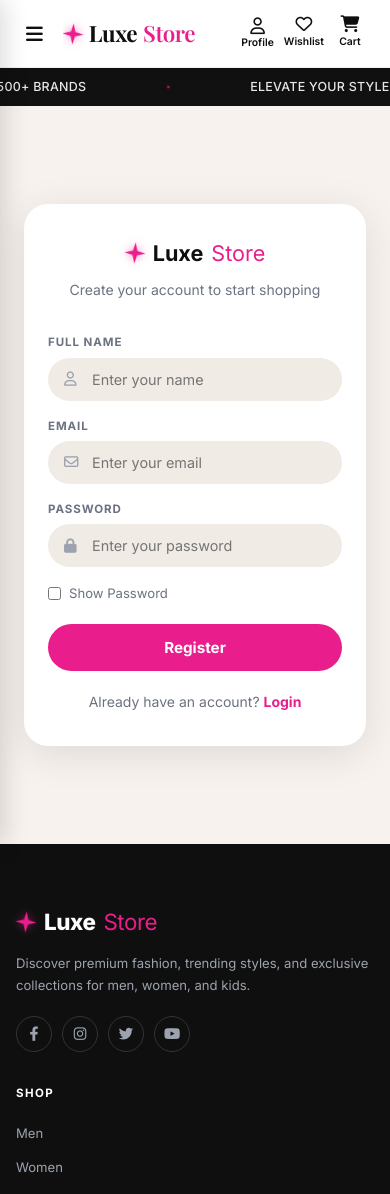
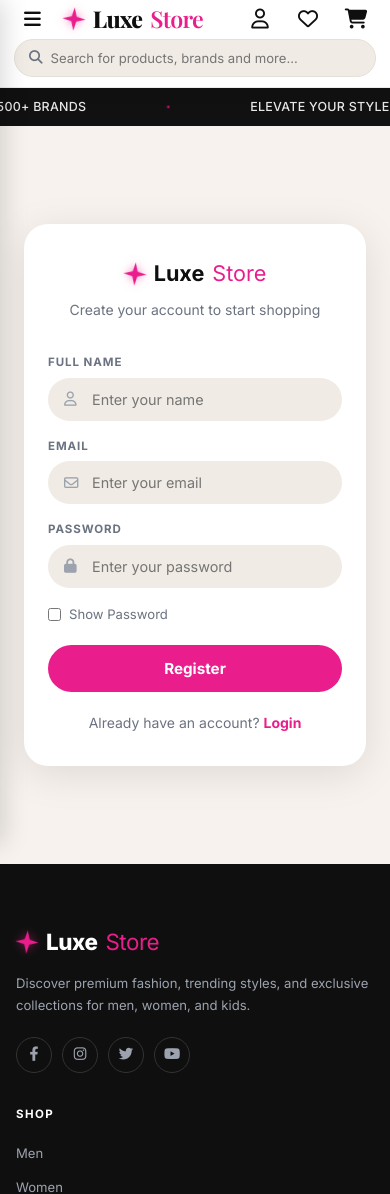
Before and after one commit to VemireddyBhavana/e-commerce, a Django app: page /accounts/register/ in a window 390 px wide. Shown: the top 1194 px of the page. Run offline with Django 5.2, Linux system fonts and the light colour scheme; data comes from the database, SQL or seed files in the repository; data that the repository does not hold is empty; some web fonts are replaced.

Commit message:
Adjust navbar alignment, category spacing, search pill input, and mobile responsiveness

```diff
--- a/public/css/main.css
+++ b/public/css/main.css
@@ -99,36 +99,69 @@ ul { list-style: none; }
 
 /* ─── Navbar ──────────────────────────────────────────── */
 .navbar {
-  background: rgba(255, 255, 255, 0.97);
-  backdrop-filter: blur(14px);
-  -webkit-backdrop-filter: blur(14px);
-  height: var(--nav-h);
+  background: rgba(255, 255, 255, 0.95);
+  backdrop-filter: blur(16px);
+  -webkit-backdrop-filter: blur(16px);
+  height: 72px;
   position: sticky;
   top: 0;
   z-index: 200;
-  border-bottom: 1px solid rgba(0, 0, 0, 0.06);
-  box-shadow: 0 2px 16px rgba(0, 0, 0, 0.05);
+  border-bottom: 1px solid rgba(0, 0, 0, 0.08);
+  box-shadow: 0 4px 20px rgba(0, 0, 0, 0.04);
   width: 100%;
 }
 .navbar .container {
-  max-width: 100%;
-  padding: 0 16px;
+  max-width: 1280px;
+  width: 100%;
+  padding: 0 24px;
   margin: 0 auto;
   box-sizing: border-box;
-}
+  height: 100%;
+}
+.nav-inner {
+  display: flex;
+  align-items: center;
+  justify-content: space-between;
+  height: 100%;
+  width: 100%;
+  gap: 16px;
+}
+
+/* Nav Left: Toggle + Logo */
+.nav-left {
+  display: flex;
+  align-items: center;
+  gap: 12px;
+  flex-shrink: 0;
+}
+.mobile-nav-toggle {
+  display: none;
+  font-size: 1.3rem;
+  color: var(--text);
+  padding: 8px;
+  cursor: pointer;
+  background: none;
+  border: none;
+  border-radius: var(--radius-sm);
+  transition: background var(--transition), color var(--transition);
+}
+.mobile-nav-toggle:hover {
+  background: var(--surface2);
+  color: var(--brand);
+}
+
 .nav-logo {
   display: inline-flex;
   align-items: center;
-  gap: 6px;
-  font-size: 1.4rem;
-  font-weight: 700;
-  color: var(--text);
-  letter-spacing: -.02em;
+  gap: 8px;
+  font-size: 1.45rem;
+  font-weight: 800;
+  color: var(--text);
+  letter-spacing: -.03em;
   flex-shrink: 0;
   text-decoration: none;
   font-family: 'Playfair Display', Georgia, serif;
   transition: opacity var(--transition);
-  margin-right: 12px;
 }
 @keyframes logoStarSparkle {
   0%, 100% {
@@ -145,8 +178,8 @@ ul { list-style: none; }
 .footer-logo-icon,
 .auth-logo-icon,
 .loader-logo-icon {
-  width: 20px;
-  height: 20px;
+  width: 22px;
+  height: 22px;
   display: inline-flex;
   align-items: center;
   justify-content: center;
@@ -185,117 +218,113 @@ ul { list-style: none; }
   font-weight: 400;
 }
 
-/* ─── Nav Inner: Full-Width Flex Row ─────────────────── */
-.nav-inner {
-  display: flex;
-  align-items: center;
-  justify-content: space-between;
-  height: 100%;
-  width: 100%;
+/* Category Links */
+.nav-links {
+  display: flex;
+  align-items: center;
   gap: 8px;
-}
-
-/* ─── Nav Left: Logo + Categories ────────────────────── */
-.nav-left {
-  display: flex;
-  align-items: center;
-  flex: 1;
-  min-width: 0;
-  overflow: hidden;
-}
-
-/* ─── Category Links ─────────────────────────────────── */
-.nav-links {
-  display: flex;
-  align-items: center;
-  gap: 1px;
   list-style: none;
   margin: 0;
   padding: 0;
-  flex-shrink: 1;
-  overflow-x: auto;
-  scrollbar-width: none;
-  -ms-overflow-style: none;
-}
-.nav-links::-webkit-scrollbar {
-  display: none;
+  flex-shrink: 0;
 }
 .nav-links li {
   display: inline-flex;
   align-items: center;
-  flex-shrink: 0;
 }
 .nav-links a {
-  padding: 3px 6px;
-  font-size: .65rem;
-  font-weight: 700;
-  color: var(--text);
-  letter-spacing: .01em;
+  padding: 6px 12px;
+  font-size: .8rem;
+  font-weight: 600;
+  color: var(--text);
+  letter-spacing: .04em;
   text-transform: uppercase;
   border-radius: var(--radius-full);
   transition: color .2s ease, background .2s ease;
   text-decoration: none;
   white-space: nowrap;
 }
-.nav-links a:hover { color: var(--brand); background: var(--brand-light); }
-
-/* ─── Search Bar (center, flexible width) ────────────── */
+.nav-links a:hover {
+  color: var(--brand);
+  background: var(--brand-light);
+}
+
+/* Nav Right Wrap (Search + Actions) */
+.nav-right-wrap {
+  display: flex;
+  align-items: center;
+  gap: 16px;
+  flex-shrink: 0;
+}
+
+/* Search Bar */
 .nav-search {
   display: flex;
   align-items: center;
   background: var(--surface2);
+  border: 1px solid var(--border);
   border-radius: var(--radius-full);
-  padding: 0 10px;
-  height: 34px;
-  gap: 6px;
-  width: 140px;
-  flex-shrink: 0;
-  margin: 0 4px;
-  transition: box-shadow .2s ease, background .2s ease, width .25s ease;
+  padding: 0 14px;
+  height: 40px;
+  width: 240px;
+  flex-shrink: 1;
+  transition: border-color .2s ease, box-shadow .2s ease, background .2s ease, width .25s ease;
+}
+.nav-search form {
+  display: flex;
+  align-items: center;
+  width: 100%;
+  gap: 8px;
+}
+.nav-search button {
+  background: none;
+  border: none;
+  padding: 0;
+  cursor: pointer;
+  color: var(--text-muted);
+  display: flex;
+  align-items: center;
+  justify-content: center;
+  transition: color .2s ease;
 }
 .nav-search:focus-within {
-  box-shadow: 0 0 0 2px var(--brand);
+  border-color: var(--brand);
+  box-shadow: 0 0 0 3px rgba(233, 30, 140, 0.15);
   background: #fff;
-  width: 190px;
-}
-.nav-search i { color: var(--text-light); font-size: .78rem; }
+  width: 300px;
+}
+.nav-search:focus-within button {
+  color: var(--brand);
+}
 .nav-search input {
   background: none;
   border: none;
-  font-size: .75rem;
+  font-size: .82rem;
   color: var(--text);
   width: 100%;
   outline: none;
 }
-.nav-search input::placeholder { color: var(--text-light); }
-
-/* ─── Action Icons (Profile, Wishlist, Cart) ──────────── */
+.nav-search input::placeholder {
+  color: var(--text-light);
+  font-size: .82rem;
+}
+
+/* Action Icons */
 .nav-actions {
   display: flex;
   align-items: center;
-  gap: 2px;
+  gap: 8px;
   flex-shrink: 0;
-  margin-left: auto;
-  padding-right: 4px;
-}
-.mobile-nav-toggle {
-  display: none;
-  font-size: 1.25rem;
-  color: var(--text);
-  padding: 8px;
-  cursor: pointer;
-  background: none;
-  border: none;
 }
 .nav-action-btn {
   display: inline-flex;
   flex-direction: column;
   align-items: center;
   justify-content: center;
-  gap: 1px;
-  padding: 4px 6px;
-  min-width: 42px;
-  font-size: .65rem;
+  gap: 2px;
+  padding: 6px 10px;
+  min-width: 46px;
+  font-size: .68rem;
   color: var(--text);
   font-weight: 600;
   border-radius: var(--radius-sm);
@@ -308,26 +337,132 @@ ul { list-style: none; }
   font-family: inherit;
   flex-shrink: 0;
 }
-.nav-action-btn:hover { color: var(--brand); background: var(--surface2); }
-.nav-action-btn i { font-size: 1.05rem; }
+.nav-action-btn:hover {
+  color: var(--brand);
+  background: var(--brand-light);
+}
+.nav-action-btn i {
+  font-size: 1.15rem;
+}
 .nav-action-btn .nav-badge {
   position: absolute;
-  top: 1px;
-  right: 2px;
+  top: 2px;
+  right: 4px;
   background: var(--brand);
   color: #fff;
   font-size: .6rem;
   font-weight: 800;
   border-radius: 99px;
-  min-width: 16px;
-  height: 16px;
+  min-width: 18px;
+  height: 18px;
   display: flex;
   align-items: center;
   justify-content: center;
   padding: 0 4px;
+  border: 2px solid #fff;
   box-shadow: 0 2px 6px rgba(233,30,140,.4);
 }
 .nav-badge-hidden { display: none !important; }
+
+/* Mobile Search Bar Component */
+.mobile-search-bar {
+  display: none;
+}
+
+/* Navbar Responsive Breakpoints */
+@media (max-width: 1100px) {
+  .nav-search {
+    width: 190px;
+  }
+  .nav-search:focus-within {
+    width: 230px;
+  }
+  .nav-links a {
+    padding: 5px 8px;
+    font-size: .75rem;
+  }
+}
+
+@media (max-width: 991px) {
+  .mobile-nav-toggle {
+    display: inline-flex;
+  }
+  .nav-links {
+    display: none;
+  }
+  .nav-search {
+    width: 170px;
+  }
+  .nav-search:focus-within {
+    width: 200px;
+  }
+}
+
+@media (max-width: 680px) {
+  .navbar {
+    height: auto;
+    background: rgba(255, 255, 255, 0.97);
+  }
+  .nav-inner {
+    height: 60px;
+  }
+  .navbar .container {
+    padding: 0 14px;
+  }
+  .nav-search {
+    display: none;
+  }
+  .mobile-search-bar {
+    display: block;
+    padding: 2px 14px 10px 14px;
+    background: rgba(255, 255, 255, 0.97);
+    width: 100%;
+    box-sizing: border-box;
+  }
+  .mobile-search-bar form {
+    display: flex;
+    align-items: center;
+    background: var(--surface2);
+    border-radius: var(--radius-full);
+    padding: 0 14px;
+    height: 38px;
+    gap: 8px;
+    border: 1px solid var(--border);
+    width: 100%;
+    box-sizing: border-box;
+  }
+  .mobile-search-bar button {
+    background: none;
+    border: none;
+    padding: 0;
+    color: var(--text-muted);
+    font-size: .85rem;
+    cursor: pointer;
+    display: flex;
+    align-items: center;
+  }
+  .mobile-search-bar input {
+    background: transparent !important;
+    border: none !important;
+    outline: none !important;
+    box-shadow: none !important;
+    font-size: .82rem;
+    flex: 1;
+    min-width: 0;
+    width: 100%;
+    color: var(--text);
+  }
+  .nav-action-btn span:not(.nav-badge) {
+    display: none;
+  }
+  .nav-action-btn {
+    min-width: 36px;
+    padding: 6px;
+  }
+  .nav-action-btn i {
+    font-size: 1.25rem;
+  }
+}
 
 /* Profile dropdown */
 .nav-profile-wrap {
--- a/templates/base.html
+++ b/templates/base.html
@@ -9,7 +9,7 @@
   <link href="https://fonts.googleapis.com/css2?family=Playfair+Display:ital,wght@0,600;0,700;0,800;1,400;1,600;1,700&family=Inter:wght@300;400;500;600;700;800;900&display=swap" rel="stylesheet"/>
   <link rel="stylesheet" href="https://cdnjs.cloudflare.com/ajax/libs/font-awesome/6.4.0/css/all.min.css"/>
   {% load static %}
-  <link rel="stylesheet" href="{% static 'css/main.css' %}?v=5"/>
+  <link rel="stylesheet" href="{% static 'css/main.css' %}?v=6"/>
   <script>
     function toggleMobileMenu() {
       const drawer = document.getElementById('mobileMenuDrawer');
@@ -43,14 +43,11 @@
 <!-- ── Navbar (Topmost) ───────────────────────────────── -->
 <header class="navbar" id="navbar">
   <div class="container nav-inner">
-    <!-- Mobile Menu Toggle -->
+    <!-- Nav Left: Mobile Menu Toggle + Logo -->
+    <div class="nav-left">
       <button class="mobile-nav-toggle" id="mobileNavToggle" onclick="var d=document.getElementById('mobileMenuDrawer'),o=document.getElementById('mobileMenuOverlay');if(d&&o){d.classList.toggle('open');o.classList.toggle('open');}" aria-label="Toggle mobile menu">
         <i class="fas fa-bars"></i>
       </button>
-
-    <!-- Nav Left: Logo + Categories -->
-    <div class="nav-left">
-      <!-- Logo -->
       <a href="/" class="nav-logo" id="navLogo">
         <span class="nav-logo-icon logo-icon">
           <svg viewBox="0 0 24 24" fill="none" xmlns="http://www.w3.org/2000/svg">
@@ -59,8 +56,9 @@
         </span>
         Luxe<span class="nav-logo-text-accent">Store</span>
       </a>
+    </div>
 
-      <!-- Desktop Category Links -->
+    <!-- Nav Center: Category Links -->
     <ul class="nav-links">
       {% for cat in all_categories|slice:":6" %}
       <li><a href="/products/?category={{ cat.slug }}" onclick="handleNavCategoryClick(event, '{{ cat.slug }}')" id="nav-{{ cat.slug }}">{{ cat.name }}</a></li>
@@ -74,19 +72,18 @@
       <li><a href="/products/?category=genz">GENZ</a></li>
       {% endfor %}
     </ul>
-    </div>
 
-    <!-- Search -->
+    <!-- Nav Right: Search + Action Icons -->
+    <div class="nav-right-wrap">
       <div class="nav-search">
-      <form action="/products/" method="GET" style="flex:1;display:flex;align-items:center;gap:10px;" id="navSearchForm">
-        <button type="submit" style="background:none;border:none;padding:0;cursor:pointer;color:var(--text-light);" aria-label="Submit search" id="navSearchSubmit">
+        <form action="/products/" method="GET" id="navSearchForm">
+          <button type="submit" aria-label="Submit search" id="navSearchSubmit">
             <i class="fas fa-search"></i>
           </button>
-        <input type="text" name="q" placeholder="Search for products, brands and more" id="desktopSearch" value="{{ search_query|default:'' }}" style="flex:1;"/>
+          <input type="text" name="q" placeholder="Search products, brands..." id="desktopSearch" value="{{ search_query|default:'' }}"/>
         </form>
       </div>
 
-    <!-- Action Icons -->
       <div class="nav-actions">
         <!-- Profile Dropdown -->
         <div class="nav-profile-wrap">
@@ -124,6 +121,17 @@
           <span class="nav-badge nav-badge-hidden" id="cartBadge">0</span>
         </a>
       </div>
+    </div>
+  </div>
+
+  <!-- Mobile Search Bar (Visible on mobile screens < 680px) -->
+  <div class="mobile-search-bar" id="mobileSearchBar">
+    <form action="/products/" method="GET" id="mobileNavSearchForm">
+      <button type="submit" aria-label="Submit search">
+        <i class="fas fa-search"></i>
+      </button>
+      <input type="text" name="q" placeholder="Search for products, brands and more..." id="mobileSearch" value="{{ search_query|default:'' }}" />
+    </form>
   </div>
 </header>
 
```
Lines whose indentation alone changed are shown as unchanged.
